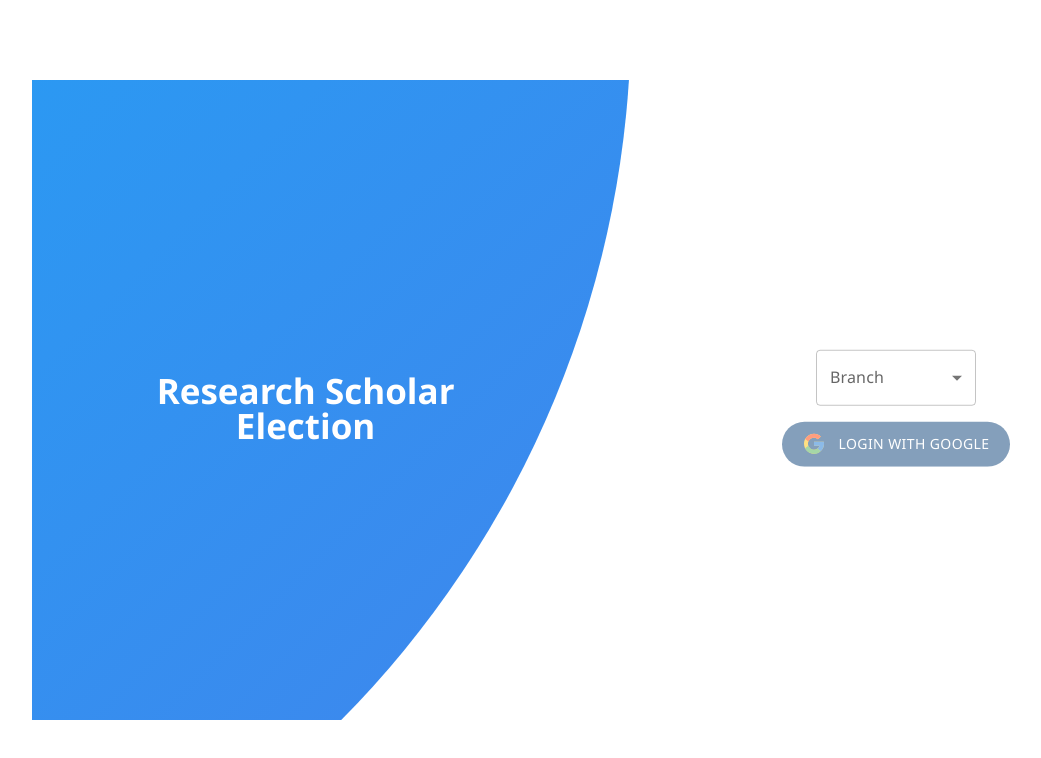
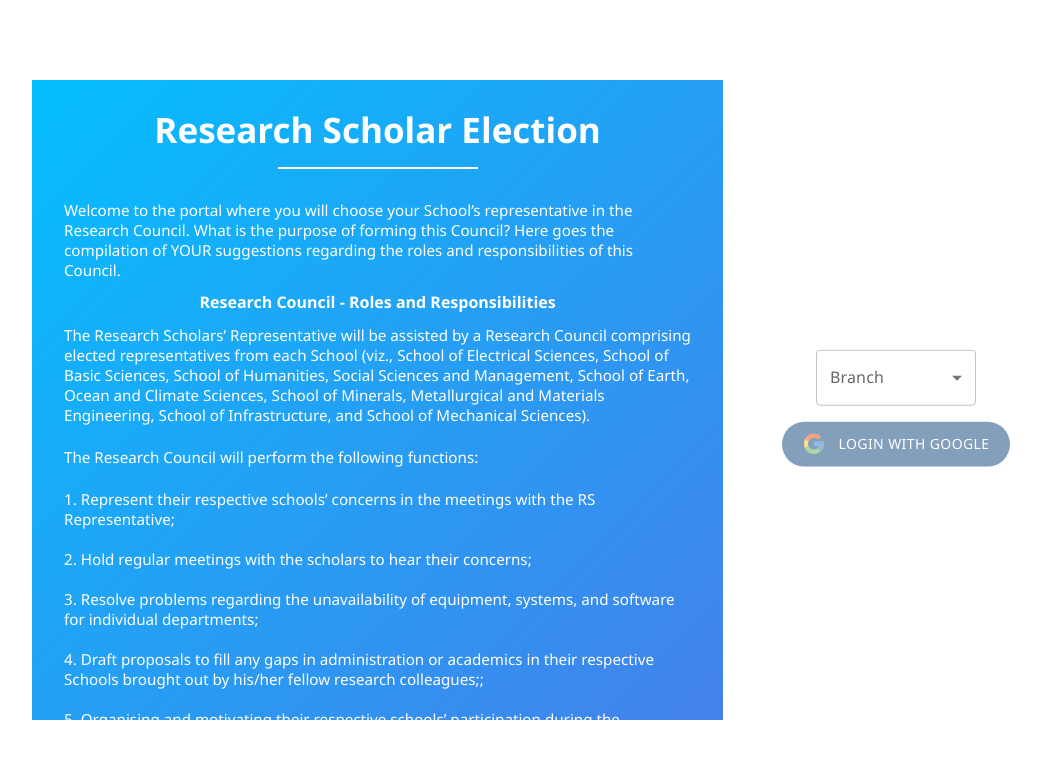
Before and after one commit to Jatin-Ya/GC_Election_Frontend, a React (Create React App) app: page / in a window 1280 px wide. Shown: the top 758 px of the page, without its empty margins (32-1073 px from the left). Built offline with nearby package versions, Linux system fonts and the light colour scheme.

Commit message:
Added writeup, removed logos

```diff
--- a/src/Layout/Header.js
+++ b/src/Layout/Header.js
@@ -59,15 +59,16 @@ const Header = ({ user, profile, updateProfile, updateUser }) => {
         <div
             style={{
                 display: "flex",
-        justifyContent: "space-between",
+                justifyContent: "flex-end",
+
                 padding: "2rem",
                 alignItems: "center",
             }}
         >
-      <div style={{ marginRight: "20px" }}>
+            {/* <div style={{ marginRight: "20px" }}>
         <img src={gclogo} alt="GC Logo" className={styles.logos} />
         <img src={gymkhana} alt="Gymkhana Logo" className={styles.logos} />
-      </div>
+      </div> */}
             <div>
                 <LogoutButton
                     user={user}
--- a/src/Login/index.js
+++ b/src/Login/index.js
@@ -213,7 +213,7 @@ const Login = ({
                             >
                                 <MenuItem value={""}>Select Branch</MenuItem>
                                 <MenuItem value={"CS"}>SES</MenuItem>
-                <MenuItem value={"ECE"}>SBS + Meta</MenuItem>
+                                <MenuItem value={"ECE"}>SBS</MenuItem>
                                 <MenuItem value={"EE"}>SHSSM</MenuItem>
                                 <MenuItem value={"CE"}>SIF</MenuItem>
                                 <MenuItem value={"ME"}>SMS</MenuItem>
@@ -346,10 +346,122 @@ const Login = ({
                     {/* <img src={gc} alt="gclogo" className="logo" /> */}
                     {/* <img src={gymkhana} alt="gymkhana" className="logo2" /> */}
                     <div className="content">
-            <h3 style={{ fontSize: "35px", fontWeight: "600" }}>
+                        <h3
+                            style={{
+                                fontSize: "35px",
+                                fontWeight: "600",
+                                textAlign: "center",
+                            }}
+                        >
                             {/* General Championships 2023 */}
                             Research Scholar Election
                         </h3>
+                        <div
+                            style={{
+                                border: "1px solid white",
+                                margin: "20px auto",
+                                width: 200,
+                            }}
+                        ></div>
+                        <div style={{ overflow: "scroll", flexGrow: 1 }}>
+                            <p>
+                                Welcome to the portal where you will choose your
+                                School’s representative in the Research Council.
+                                What is the purpose of forming this Council?
+                                Here goes the compilation of YOUR suggestions
+                                regarding the roles and responsibilities of this
+                                Council.
+                            </p>
+                            <h4>
+                                Research Council - Roles and Responsibilities
+                            </h4>
+                            <p>
+                                The Research Scholars’ Representative will be
+                                assisted by a Research Council comprising
+                                elected representatives from each School (viz.,
+                                School of Electrical Sciences, School of Basic
+                                Sciences, School of Humanities, Social Sciences
+                                and Management, School of Earth, Ocean and
+                                Climate Sciences, School of Minerals,
+                                Metallurgical and Materials Engineering, School
+                                of Infrastructure, and School of Mechanical
+                                Sciences).
+                            </p>
+                            <p>
+                                The Research Council will perform the following
+                                functions:
+                            </p>
+                            <p>
+                                1. Represent their respective schools’ concerns
+                                in the meetings with the RS Representative;
+                                <br />
+                                <br /> 2. Hold regular meetings with the
+                                scholars to hear their concerns; <br />
+                                <br /> 3. Resolve problems regarding the
+                                unavailability of equipment, systems, and
+                                software for individual departments;
+                                <br />
+                                <br />
+                                4. Draft proposals to fill any gaps in
+                                administration or academics in their respective
+                                Schools brought out by his/her fellow research
+                                colleagues;;
+                                <br />
+                                <br /> 5. Organising and motivating their
+                                respective schools’ participation during the
+                                Institute’s programmes;
+                                <br />
+                                <br />
+                                6. Share and augment career opportunities for
+                                research scholars in the fields of academics,
+                                research, and postdoctoral programs;
+                                <br />
+                                <br />
+                                7. Coordinate and manage the concerns regarding
+                                fellowships along with the Academic and Accounts
+                                Sections; and
+                                <br />
+                                <br />
+                                8. Initiate Social Media pages to spread the
+                                word about the excellent work done by research
+                                scholars at our Institute, simultaneously
+                                building a lasting research community through
+                                Instagram, Facebook, and LinkedIn.
+                            </p>
+                            <h4>Point of contact: </h4>
+                            <p>
+                                Jatin Yadav: 8278310665
+                                <br />
+                                Tushar Joshi: 8383006292
+                            </p>
+
+                            {/* <ul>
+                                <li>
+                                    Represent their respective schools’ concerns
+                                    in the meetings with the RS Representative;
+                                </li>
+                                <li>
+                                    Hold regular meetings with the scholars to
+                                    hear their concerns;
+                                </li>
+                                <li>
+                                    Resolve problems regarding the
+                                    unavailability of equipment, systems, and
+                                    software for individual departments;
+                                </li>
+                                <li>
+                                    Draft proposals to fill any gaps in
+                                    administration or academics in their
+                                    respective Schools brought out by his/her
+                                    fellow research colleagues;
+                                </li>
+                                <li>
+                                    Organising and motivating their respective
+                                    schools’ participation during the
+                                    Institute’s programmes;
+                                </li>
+                            </ul> */}
+                        </div>
                         {/* <h3
               style={{
                 fontSize: "25px",
--- a/src/Login/style.css
+++ b/src/Login/style.css
@@ -184,6 +184,10 @@ form.sign-in-form {
     transition: 0.5s;
 }
 
+.content p {
+  text-align: left;
+}
+
 .btn:hover {
     background-color: #4d84e2;
 }
@@ -194,10 +198,10 @@ form.sign-in-form {
     top: 0;
     left: 0;
     display: grid;
-  grid-template-columns: repeat(2, 1fr);
+    grid-template-columns: 3fr 2fr;
 }
 
-.container:before {
+/* .container:before {
   content: "";
   position: absolute;
   height: 2000px;
@@ -209,7 +213,7 @@ form.sign-in-form {
   transition: 1.8s ease-in-out;
   border-radius: 50%;
   z-index: 6;
-}
+} */
 
 .image {
     width: 100%;
@@ -220,15 +224,17 @@ form.sign-in-form {
 .panel {
     display: flex;
     flex-direction: column;
-  align-items: flex-end;
-  justify-content: space-around;
+    align-items: center;
+    padding: 32px;
     text-align: center;
     z-index: 6;
+    overflow: scroll;
 }
 
 .left-panel {
-  pointer-events: all;
-  padding: 3rem 17% 2rem 12%;
+    /* pointer-events: all; */
+    /* padding: 3rem 17% 2rem 12%; */
+    background: linear-gradient(-45deg, #4481eb 0%, #04befe 100%);
 }
 
 .right-panel {
```
Also changed, not shown: src/App.js (+6 -5 lines). Lines whose indentation alone changed are shown as unchanged.
